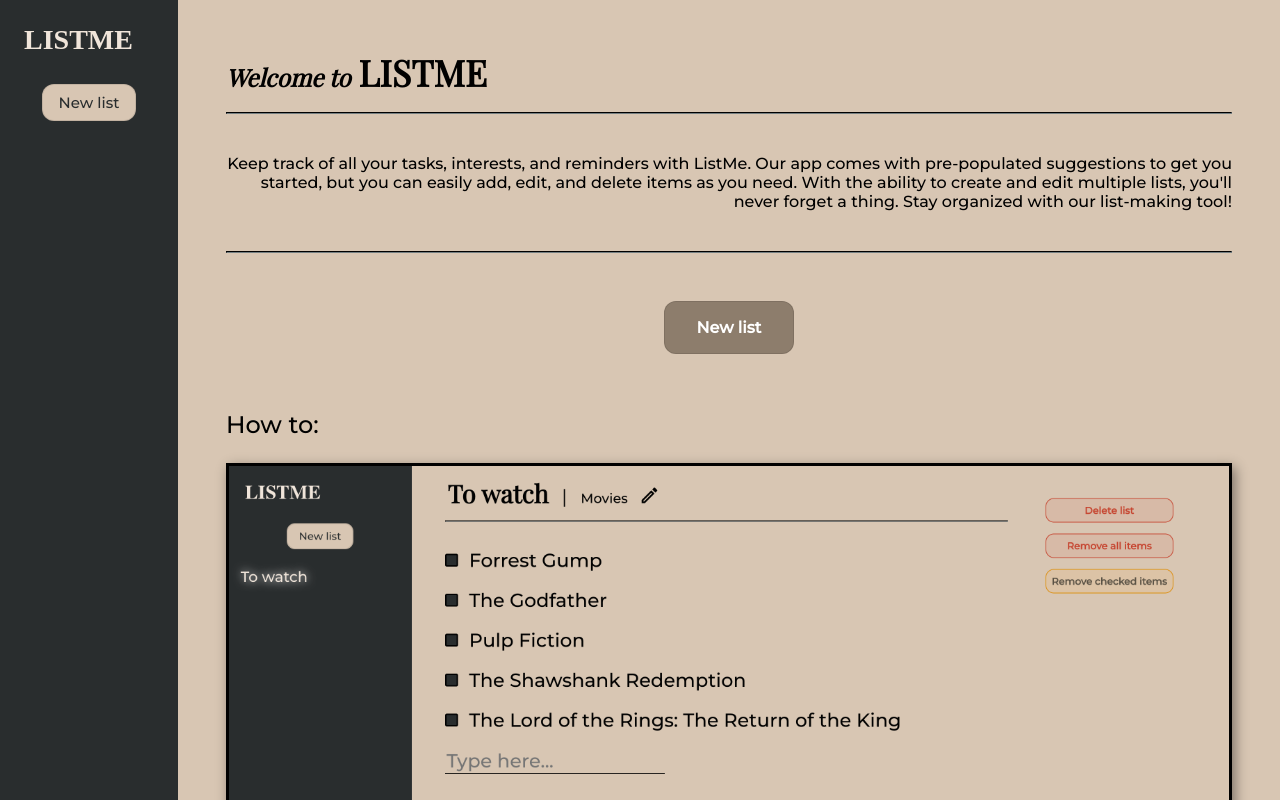
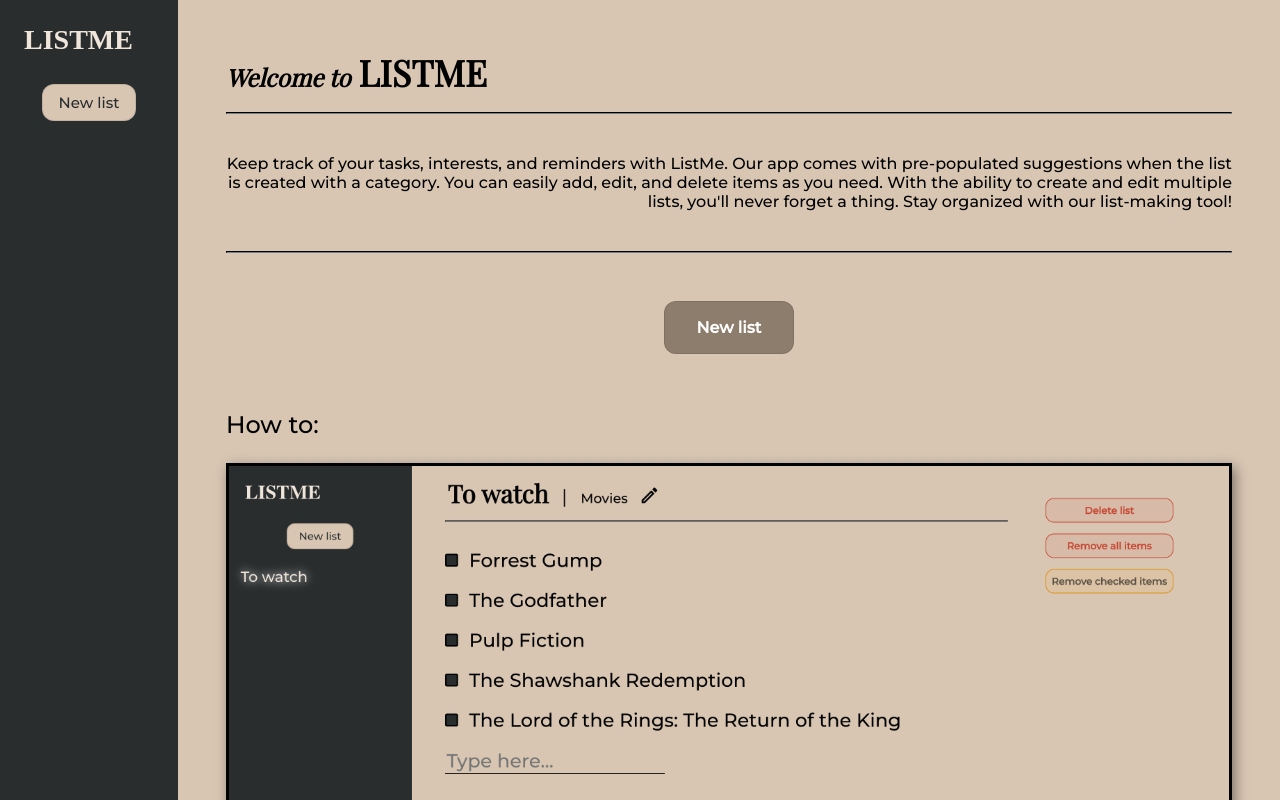
Before and after one commit to purpett/ListMe, a React (Create React App) app: page / in a window 1280 px wide. Shown: the top 800 px of the page. Built offline with nearby package versions, Linux system fonts and the light colour scheme; a web font is replaced by a local one.

Commit message:
edit api to get movie titles in engish

```diff
--- a/src/App.js
+++ b/src/App.js
@@ -11,9 +11,9 @@ import { AppContext } from './Context';
 
 function App() {
 
-  // type of lists:
+  // structure of lists:
   // [
-  //   // A single list object
+  //   // A single list
   //   {
   //     name: "string", => list name
   //     category: "string", => list category
@@ -148,7 +148,7 @@ function App() {
       .then((response) => response.json())
       .then((results) => {
         const selectedItems = getRandomItems(results.results)
-        const titles = selectedItems.map((item) => item.original_title)
+        const titles = selectedItems.map((item) => item.title)
         return titles.map((title) => ({ text: title, completed: false }))
       })
       .catch((error) => console.log("ERROR", error))
--- a/src/Homepage.js
+++ b/src/Homepage.js
@@ -15,7 +15,7 @@ export default function Homepage(props) {
         <h1>LISTME</h1>
       </div>
       <hr />
-      <div className='description'>Keep track of all your tasks, interests, and reminders with ListMe. Our app comes with pre-populated suggestions to get you started, but you can easily add, edit, and delete items as you need. With the ability to create and edit multiple lists, you'll never forget a thing. Stay organized with our list-making tool!</div>
+      <div className='description'>Keep track of your tasks, interests, and reminders with ListMe. Our app comes with pre-populated suggestions when the list is created with a category. You can easily add, edit, and delete items as you need. With the ability to create and edit multiple lists, you'll never forget a thing. Stay organized with our list-making tool!</div>
       <hr />
       <p className='new-list'><button className='dark-btn' onClick={props.showModal}>New list</button></p>
 
```
